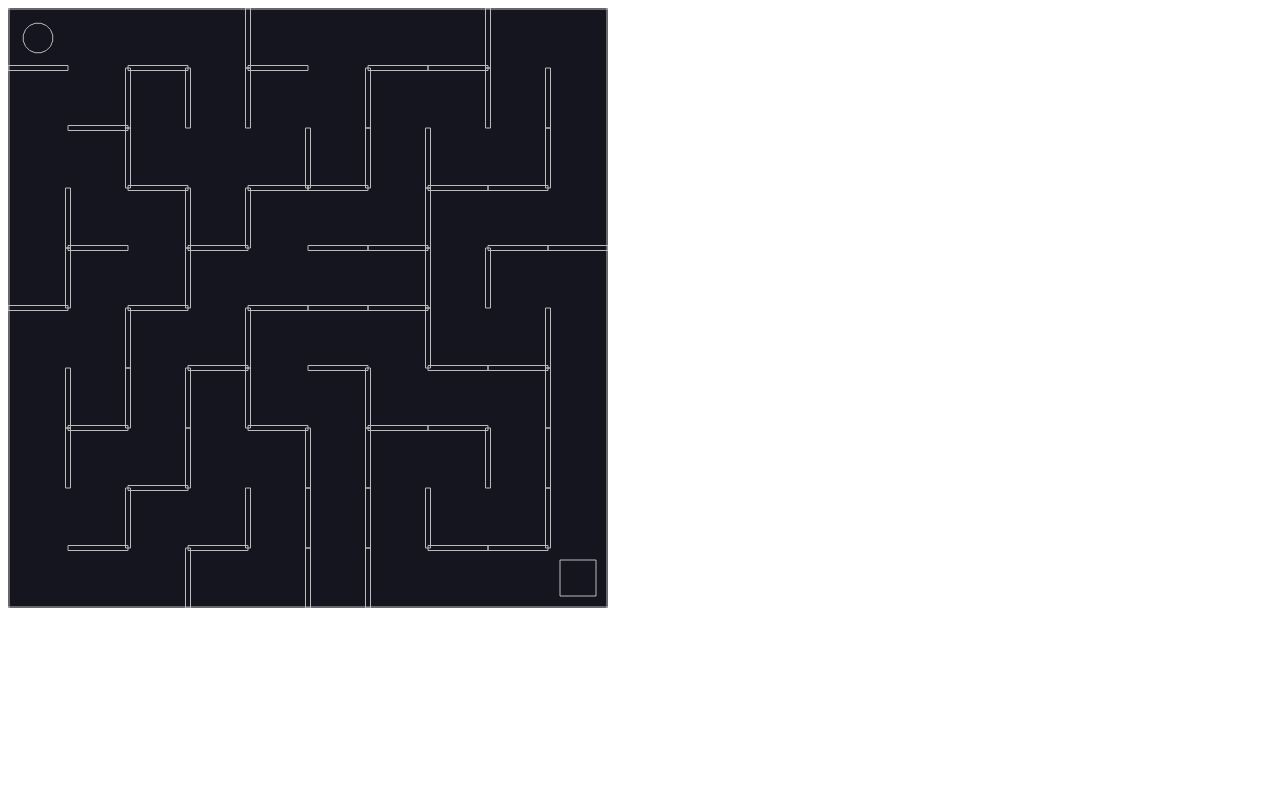
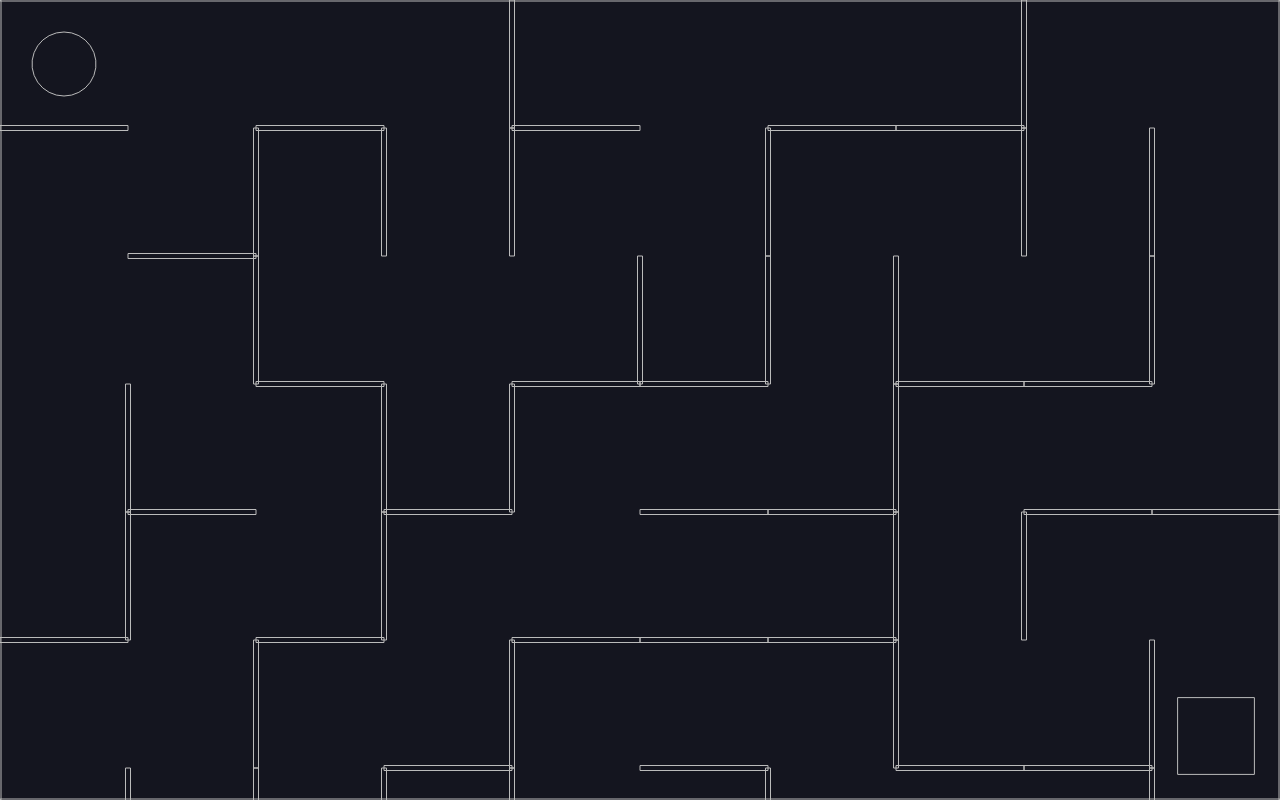
Before and after one commit to NikDoe/maze, a website: page index.html in a window 1280 px wide. Drawn offline with nearby package versions, Linux system fonts and the light colour scheme; animation ran at ten frames a second.

Commit message:
feature(maze): stretch the canvas

```diff
--- a/index.html
+++ b/index.html
@@ -4,6 +4,11 @@
 	<meta charset="UTF-8">
 	<title>MAZE</title>
 	<script src="https://cdnjs.cloudflare.com/ajax/libs/matter-js/0.18.0/matter.min.js"></script>
+	<style>
+		body {
+			margin: 0;
+		}
+	</style>
 </head>
 <body>
 <script src="index.js"></script>
--- a/index.js
+++ b/index.js
@@ -1,8 +1,8 @@
 const { Engine, Render, Runner, World, Bodies, Body, Events } = Matter;
 
 const cells = 10;
-const width = 600;
-const height = 600;
+const width = window.innerWidth;
+const height = window.innerHeight;
 const unitLength = width / cells;
 
 const engine = Engine.create();
```
